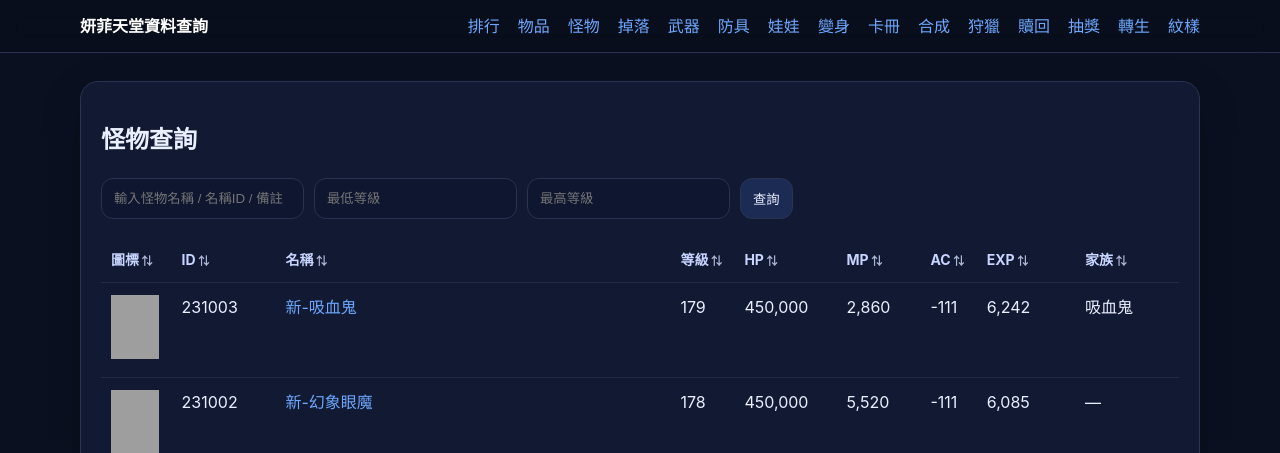
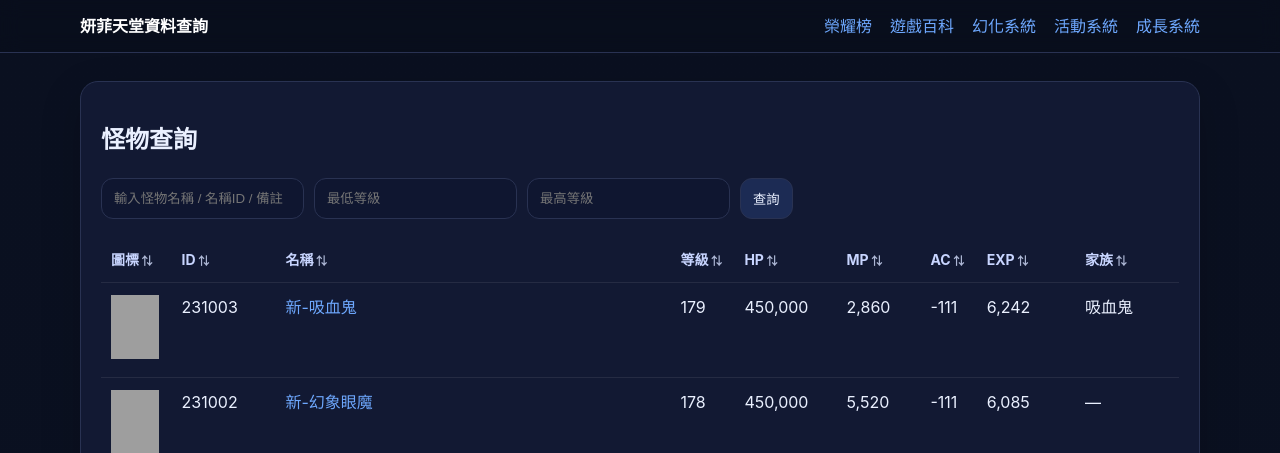
Before and after one commit to justminguo/yanfei-heaven-frontend, a Flask app: page /monsters in a window 1280 px wide. Shown: the top 453 px of the page. Run offline with Flask 3, Linux system fonts and the light colour scheme; data comes from the database, SQL or seed files in the repository; grey boxes are pictures that could not be loaded.

Commit message:
refactor: 導覽列分組、排行移除狀態、名稱清理、變身移除英文欄、怪物展開掉落
1. 導覽列改為5個下拉分組（榮耀榜/遊戲百科/幻化系統/活動系統/成長系統），純CSS hover展開
2. 排行榜移除 OnlineStatus 欄位
3. clean_name filter 增強，清除 \f=f1、\f4、\aH 等格式碼，套用到全站名稱
4. 變身頁移除英文名稱欄，只保留中文名稱
5. 怪物頁點擊名稱展開掉落清單（AJAX fetch /api/monster/<id>）

Co-Authored-By: Claude Opus 4.6 <noreply@anthropic.com>

```diff
--- a/app.py
+++ b/app.py
@@ -168,12 +168,12 @@ def create_app() -> Flask:
 
     @app.template_filter("clean_name")
     def fmt_clean_name(s: object) -> str:
-        """移除天堂名稱中的顏色/格式代碼，如 \\aH、\\f3 等。"""
+        """移除天堂名稱中的顏色/格式代碼，如 \\f=f1、\\f4、\\aH 等。"""
         import re
         if not s:
             return "—"
         text = str(s)
-        text = re.sub(r'(\\+a[A-Za-z])|(\\+f[A-Za-z0-9=@<>])', '', text)
+        text = re.sub(r'\\+[a-zA-Z0-9=@<>]+', '', text)
         return text.strip() or "—"
 
     @app.template_filter("safe_enchant")
@@ -265,7 +265,7 @@ def create_app() -> Flask:
     def ranking():
         db = get_db()
         rows = db.execute(
-            "SELECT char_name, level, class, OnlineStatus FROM characters ORDER BY level DESC, char_name ASC LIMIT 200"
+            "SELECT char_name, level, class FROM characters ORDER BY level DESC, char_name ASC LIMIT 200"
         ).fetchall()
         return render_template("ranking.html", rows=rows, class_names=CLASS_NAMES)
 
--- a/static/style.css
+++ b/static/style.css
@@ -12,6 +12,8 @@ th[data-sort]{cursor:pointer;user-select:none;white-space:nowrap}th[data-sort]::
 .grade-tabs{display:flex;flex-wrap:wrap;gap:8px;margin:14px 0}
 .grade-tabs .tab{padding:6px 16px;border-radius:20px;background:#0f1630;border:1px solid var(--line);color:var(--muted);font-size:14px}
 .grade-tabs .tab.active,.grade-tabs .tab:hover{background:#1c2b54;color:var(--text);border-color:var(--accent)}
+.dropdown{position:relative}.dropdown-toggle{cursor:pointer;color:var(--accent);padding:4px 0}.dropdown-menu{display:none;position:absolute;top:100%;left:0;background:#121933;border:1px solid var(--line);border-radius:10px;min-width:140px;padding:6px 0;z-index:100;box-shadow:0 8px 24px rgba(0,0,0,.4)}.dropdown-menu a{display:block;padding:8px 16px;color:var(--text);white-space:nowrap}.dropdown-menu a:hover{background:#1c2b54;color:var(--accent)}.dropdown:hover>.dropdown-menu{display:block}@media(max-width:768px){.nav{flex-wrap:wrap}.dropdown-menu{position:static;border:none;box-shadow:none;padding:0 0 0 12px;background:transparent}.dropdown:hover>.dropdown-menu,.dropdown-menu{display:none}.dropdown.open>.dropdown-menu{display:block}}
+.drop-detail td{background:#0a0e1a;padding:12px 16px}.drop-detail .simple-table{margin:0;background:transparent}.drop-detail .simple-table td,.drop-detail .simple-table th{padding:6px 10px}
 .grade-normal{color:#fff}
 .grade-rare{color:#3498db;font-weight:600}
 .grade-hero{color:#e74c3c;font-weight:700}
--- a/templates/base.html
+++ b/templates/base.html
@@ -11,21 +11,46 @@
     <div class="container topbar-inner">
       <a class="brand" href="{{ url_for('home') }}">妍菲天堂資料查詢</a>
       <nav class="nav">
+        <div class="dropdown">
+          <span class="dropdown-toggle">榮耀榜</span>
+          <div class="dropdown-menu">
             <a href="{{ url_for('ranking') }}">排行</a>
+            <a href="{{ url_for('rebirth') }}">轉生</a>
+          </div>
+        </div>
+        <div class="dropdown">
+          <span class="dropdown-toggle">遊戲百科</span>
+          <div class="dropdown-menu">
             <a href="{{ url_for('items') }}">物品</a>
+            <a href="{{ url_for('weapons') }}">武器</a>
+            <a href="{{ url_for('armors') }}">防具</a>
             <a href="{{ url_for('monsters') }}">怪物</a>
             <a href="{{ url_for('drops') }}">掉落</a>
-        <a href="{{ url_for('weapons') }}">武器</a>
-        <a href="{{ url_for('armors') }}">防具</a>
+          </div>
+        </div>
+        <div class="dropdown">
+          <span class="dropdown-toggle">幻化系統</span>
+          <div class="dropdown-menu">
+            <a href="{{ url_for('polymorphs') }}">變身</a>
             <a href="{{ url_for('dolls') }}">娃娃</a>
-        <a href="{{ url_for('polymorphs') }}">變身</a>
             <a href="{{ url_for('card_album') }}">卡冊</a>
             <a href="{{ url_for('synthesis') }}">合成</a>
-        <a href="{{ url_for('daily_hunt') }}">狩獵</a>
-        <a href="{{ url_for('equipment_redeem') }}">贖回</a>
+          </div>
+        </div>
+        <div class="dropdown">
+          <span class="dropdown-toggle">活動系統</span>
+          <div class="dropdown-menu">
             <a href="{{ url_for('lottery') }}">抽獎</a>
-        <a href="{{ url_for('rebirth') }}">轉生</a>
+            <a href="{{ url_for('equipment_redeem') }}">裝備贖回</a>
+            <a href="{{ url_for('daily_hunt') }}">每日狩獵</a>
+          </div>
+        </div>
+        <div class="dropdown">
+          <span class="dropdown-toggle">成長系統</span>
+          <div class="dropdown-menu">
             <a href="{{ url_for('tattoo') }}">紋樣</a>
+          </div>
+        </div>
       </nav>
     </div>
   </header>
@@ -34,6 +59,17 @@
   </main>
 <script>
 (function(){
+  // ── Mobile dropdown toggle ─────────────────────────────────────
+  document.querySelectorAll('.dropdown-toggle').forEach(function(toggle){
+    toggle.addEventListener('click', function(e){
+      if(window.innerWidth <= 768){
+        e.preventDefault();
+        var dd = toggle.closest('.dropdown');
+        dd.classList.toggle('open');
+      }
+    });
+  });
+
   // ── Sortable tables ──────────────────────────────────────────────
   document.querySelectorAll('table[data-sortable]').forEach(function(table){
     table.querySelectorAll('thead th').forEach(function(th, colIdx){
--- a/templates/dolls.html
+++ b/templates/dolls.html
@@ -38,7 +38,7 @@
         {% for r in rows %}
         <tr>
           <td>{{ r.id }}</td>
-          <td>{{ r.name }}</td>
+          <td>{{ r.name | clean_name }}</td>
           <td>
             {% if r.grade == '神話' %}<span class="badge badge-myth"><span class="grade-myth">神話</span></span>
             {% elif r.grade == '傳說' %}<span class="badge badge-legend"><span class="grade-legend">傳說</span></span>
--- a/templates/monsters.html
+++ b/templates/monsters.html
@@ -20,13 +20,18 @@
         <tr>
           <td><img src="/static/npc_icons/{{ row.gfxid }}.png" width="48" height="64" onerror="this.style.display='none'"></td>
           <td>{{ row.id }}</td>
-          <td><a href="{{ url_for('monster_detail', monster_id=row.id) }}">{{ row.name }}</a></td>
+          <td><a class="monster-toggle" href="#" data-id="{{ row.id }}">{{ row.name | clean_name }}</a></td>
           <td>{{ row.level }}</td>
           <td>{{ row.hp | commas }}</td>
           <td>{{ row.mp | commas }}</td>
           <td>{{ row.ac }}</td>
           <td>{{ row.exp | commas }}</td>
           <td>{{ row.family | family_cn }}</td>
+        </tr>
+        <tr class="drop-detail" id="drop-{{ row.id }}" style="display:none">
+          <td colspan="9">
+            <div class="drop-content">載入中…</div>
+          </td>
         </tr>
       {% else %}
         <tr><td colspan="9">查無資料</td></tr>
@@ -35,4 +40,42 @@
     </table>
   </div>
 </section>
+<script>
+document.addEventListener('DOMContentLoaded', function(){
+  document.querySelectorAll('.monster-toggle').forEach(function(link){
+    link.addEventListener('click', function(e){
+      e.preventDefault();
+      var id = this.getAttribute('data-id');
+      var row = document.getElementById('drop-' + id);
+      if(!row) return;
+      if(row.style.display === 'none'){
+        row.style.display = '';
+        var content = row.querySelector('.drop-content');
+        if(content.getAttribute('data-loaded')) return;
+        fetch('/api/monster/' + id)
+          .then(function(r){ return r.json(); })
+          .then(function(data){
+            if(!data.ok || !data.drops || data.drops.length === 0){
+              content.innerHTML = '<span class="muted">無掉落資料</span>';
+            } else {
+              var html = '<table class="simple-table" style="min-width:auto"><thead><tr><th>物品</th><th>機率</th><th>數量</th></tr></thead><tbody>';
+              data.drops.forEach(function(d){
+                var chance = d.chance > 0 ? (d.chance / 10000).toFixed(2) + '%' : '—';
+                var cnt = d.min_count === d.max_count ? String(d.min_count) : d.min_count + '~' + d.max_count;
+                var name = (d.item_name || '').replace(/\\+[a-zA-Z0-9=@<>]+/g, '');
+                html += '<tr><td>' + name + '</td><td>' + chance + '</td><td>' + cnt + '</td></tr>';
+              });
+              html += '</tbody></table>';
+              content.innerHTML = html;
+            }
+            content.setAttribute('data-loaded', '1');
+          })
+          .catch(function(){ content.innerHTML = '<span class="muted">載入失敗</span>'; });
+      } else {
+        row.style.display = 'none';
+      }
+    });
+  });
+});
+</script>
 {% endblock %}
--- a/templates/ranking.html
+++ b/templates/ranking.html
@@ -11,7 +11,6 @@
         <th>角色名稱</th>
         <th>職業</th>
         <th>等級</th>
-        <th>狀態</th>
       </tr>
     </thead>
     <tbody>
@@ -21,7 +20,6 @@
         <td>{{ row.char_name }}</td>
         <td>{{ class_names.get(row['class'], '未知') }}</td>
         <td>{{ row.level }}</td>
-        <td>{% if row.OnlineStatus %}🟢 在線{% else %}⚪ 離線{% endif %}</td>
       </tr>
       {% endfor %}
     </tbody>
```
Also changed, not shown: templates/polymorphs.html (+2 -5 lines). Lines whose indentation alone changed are shown as unchanged.
